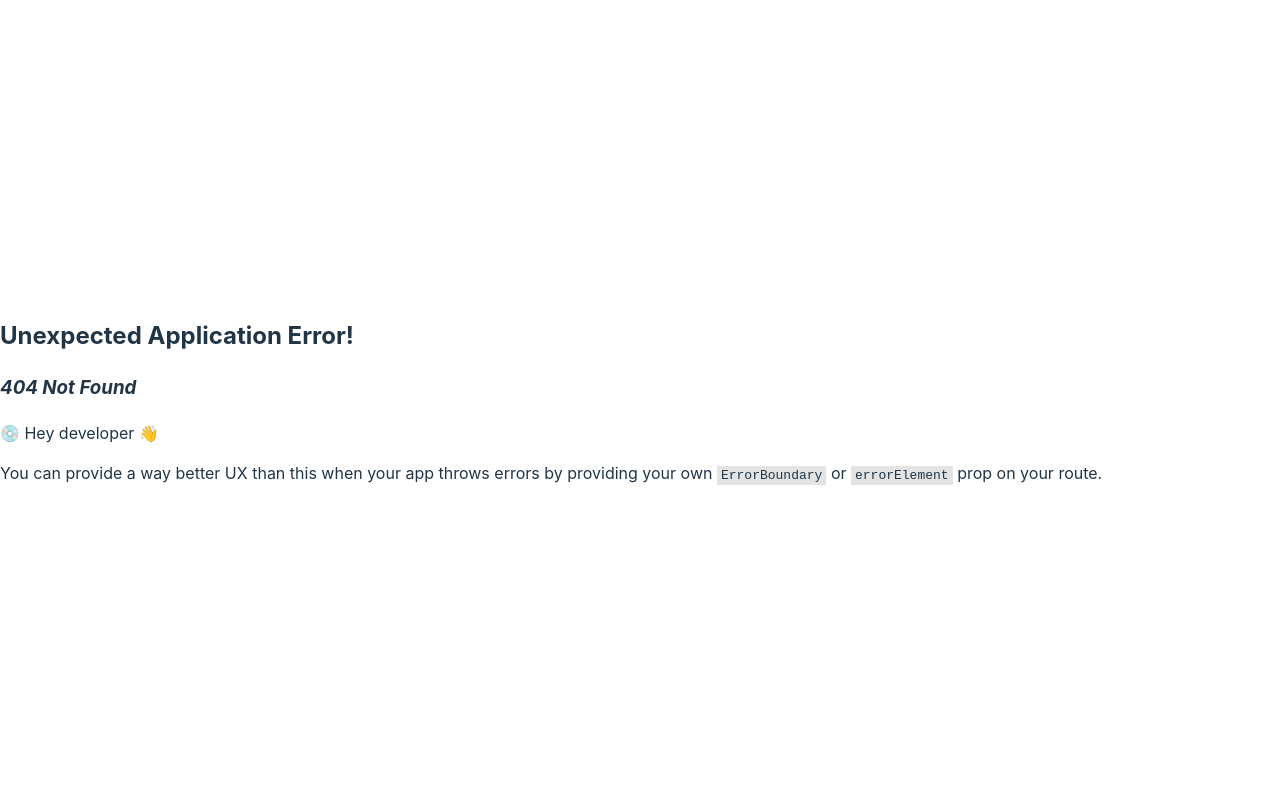
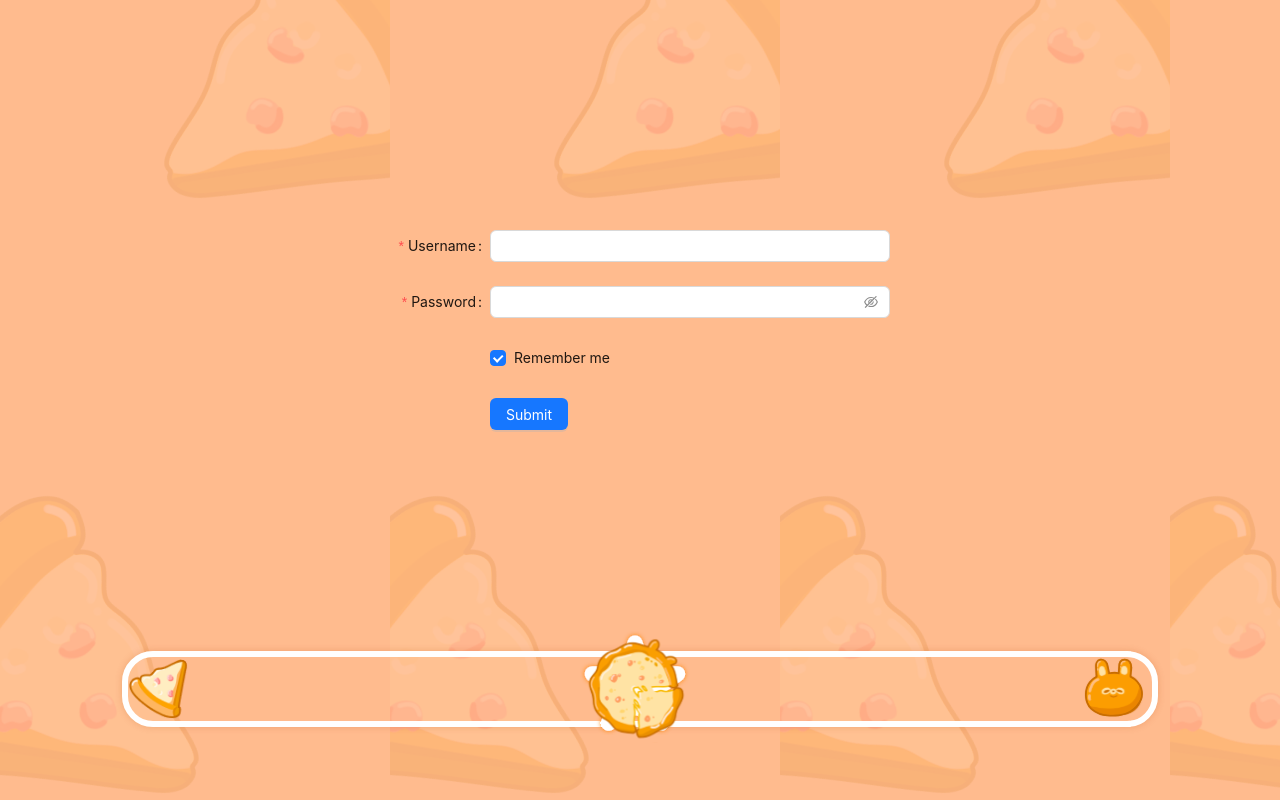
Before and after one commit to LDJ-creat/PisaList, a React (Vite) app in the folder PisaList/: page /Login_Register in a window 1280 px wide. Before the commit this address had no page. Built offline with nearby package versions, Linux system fonts and the light colour scheme.

Commit message:
fix:login_register update:drawer

```diff
--- a/PisaList/package.json
+++ b/PisaList/package.json
@@ -12,6 +12,7 @@
     "deploy": "gh-pages -d dist"
   },
   "dependencies": {
+    "@ant-design/icons": "^5.5.2",
     "@hello-pangea/dnd": "^17.0.0",
     "@react-spring/web": "^9.7.5",
     "@reduxjs/toolkit": "^2.3.0",
--- a/PisaList/src/components/Nav/Nav.css
+++ b/PisaList/src/components/Nav/Nav.css
@@ -5,7 +5,7 @@
     border: 6px solid #FFF;
     box-shadow: 0px 0px 7.8px 0px rgba(179, 72, 0, 0.21);
     position:fixed;
-    bottom:3%;
+    bottom:35px;
     left: 50%;
     transform: translate(-50%, -50%);
     display:flex;
@@ -13,6 +13,13 @@
     justify-content: space-between;
     align-items: center;
     z-index: 100;
+}
+
+@media screen and (max-width: 480px) {
+    .bottom-nav{
+        bottom:65px;
+        left:47%;
+    }
 }
 
 button{
--- a/PisaList/src/page/HomePage/HomePage.css
+++ b/PisaList/src/page/HomePage/HomePage.css
@@ -35,16 +35,32 @@ img{
     color:#F8A00C;
     font-size: 20px;
 }
-.finish-item{
+/* .finish-item{
     font-size: 16px;
-    /* color: #FFBB8E; */
     color:rgb(127, 106, 79);
     white-space: pre-wrap;
     word-wrap: break-all;
+} */
+
+#finish-item-event{
+    font-size: 20px;
+    font-weight: bold;
+    color:rgb(127, 106, 79);
+    white-space: pre-wrap;
+    word-wrap: break-all;
+    margin:0;
 }
-.finish-item::before{
-        content: "★";
-        color: #a0460b;
+
+#finish-item-description{
+    font-size:16px;
+    color:rgb(127, 106, 79);
+    white-space: pre-wrap;
+    word-wrap: break-all;
+    margin-top:3px;
+}
+
+#finish-item-event::before{
+        content: "☺";
 }
 
 ::-webkit-scrollbar{
@@ -74,6 +90,9 @@ img{
     top:2vh;
     right: 2vw;
 }
+.Setting-Icon:hover{
+    color:#F8A00C;
+}
 
 .Setting-Menu-Container{
     display:flex;
@@ -88,13 +107,14 @@ img{
 
 }
 
-.Review, .Self-Setting{
+.Review, .Login_Register, .aboutUs{
     color:aliceblue;
     background-color:#F8A00C ;
-    width: 90px;
+    width: 100%;
     height: 30px;
     font-size: 13px;
     text-align: center;
+    margin: bottom 5px;
 }
 .Review{
     border-bottom: 1px solid whitesmoke;
--- a/PisaList/src/page/HomePage/HomePage.tsx
+++ b/PisaList/src/page/HomePage/HomePage.tsx
@@ -7,6 +7,7 @@ import PieChart from "../../components/PieChart/PieChart.tsx"
 import { useNavigate } from "react-router-dom"
 import AddTaskMenu from "../../components/AddTaskMenu/AddTaskMenu.tsx";
 import { setAppearance } from "../../redux/Store.tsx"
+import {Drawer,Button,ConfigProvider} from "antd"
 
 interface Task {
     id: string;
@@ -35,6 +36,12 @@ const HomePage=()=>{
     const addRef = createRef<HTMLDivElement>();
     const [date,setDate] = useState("");
     const [settingMenu,setSettingMenu]=useState(false);
+    const openSettingMenu=()=>{
+        setSettingMenu(true);
+    }
+    const closeSettingMenu=()=>{
+        setSettingMenu(false);
+    }
     // const [addTaskMenu,setAddTaskMenu] = useState(false);
     useEffect(()=>{
         const getDate=()=>{
@@ -68,18 +75,39 @@ const HomePage=()=>{
                 {tasks.map((task:Task, index:number) => {
                     return task.completed&&task.completed_Date==date?(
                     <div key={index} className="finish-item">
-                        {task.event}---{task.description}
+                        <p id="finish-item-event">{task.event}</p>
+                        <p id="finish-item-description">{task.description}</p>
                     </div>
 
                     ):null;
                 })}
             </div>
+            <div>
+            <ConfigProvider
+                theme={{
+                    components: {
+                    Button: {
+                        colorIconHover:"#FFBB8E",
+                        colorIcon:"#FFBB8E",
+                    },
+                    },
+                }}
+                >
 
-            <button className="Setting-Icon Bgi" onClick={()=>setSettingMenu(!settingMenu)}></button>
+                <Button type="primary" onClick={openSettingMenu} className="Setting-Icon Bgi" ></Button>
+                <Drawer title="Self-Center" onClose={closeSettingMenu} open={settingMenu} >
+                    <p><button className="Login_Register" onClick={()=>navigate("/Login_Register")}>登录/注册</button></p>
+                    <p><button className="Review" onClick={()=>navigate("/Review")}>完成回顾</button></p>
+                    <p><button className="aboutUs" onClick={()=>navigate("/Review")}>关于我们</button></p>
+
+                </Drawer>
+            </ConfigProvider>
+            </div>
+            {/* <button className="Setting-Icon Bgi" onClick={()=>setSettingMenu(!settingMenu)}></button>
             {settingMenu&&<div className="Setting-Menu-Container">
                 <button className="Review" onClick={()=>navigate("/review")}>完成回顾</button>
                 <button className="Self-Setting" onClick={()=>navigate("/selfSetting")}>个人中心</button>
-            </div>}
+            </div>} */}
             <button className="addTask Bgi" onClick={()=>dispatch(setAppearance())}></button>
             <PieChart/>
             {appear&&<AddTaskMenu ref={addRef}/>}
--- a/PisaList/src/page/ListPage/ListPage.css
+++ b/PisaList/src/page/ListPage/ListPage.css
@@ -67,17 +67,20 @@
     font-size: 25px;
     font-weight: 700;
     margin:3px 0px;
+    margin-top:12px;
 }
 .task-description{
     margin-top: 2px;
 }
 .finishTask{
-    background-image: url("../../images/tick.svg");
-    position: absolute;
-    top:3px;
-    right:1%;
-    width: 10px;
-    height: 10px;
+    position:absolute;
+    top:10px;
+    right:10px;
+}
+.editTask{
+    position:absolute;
+    top:54px;
+    right:10px;
 }
 .deleteTask{
     background-image: url("../../images/delete.svg");
--- a/PisaList/src/page/ListPage/ListPage.tsx
+++ b/PisaList/src/page/ListPage/ListPage.tsx
@@ -6,6 +6,8 @@ import { DragDropContext, Draggable, Droppable, DroppableProvided } from "@hello
 import Nav from "../../components/Nav/Nav";
 import AddTaskMenu from "../../components/AddTaskMenu/AddTaskMenu.tsx";
 import { setAppearance } from "../../redux/Store.tsx"
+import { Button } from "antd";
+import{EditOutlined, CheckOutlined } from '@ant-design/icons';
 
 
 interface Task {
@@ -170,8 +172,10 @@ const ListPage = () => {
         {/* 双击删除任务 */}
           <div className="task" onDoubleClick={()=>handleDelete(task.id)}>
           {task.is_cycle ? <button className="limited-time" onClick={()=>dispatch(isCycle(task.id))} >循环</button> : <button className="cycle-time" onClick={()=>dispatch(isCycle(index))}>限时</button>}
-          <button className="finishTask Bgi" onClick={()=>handleFinish(task.id)}></button>
-          <button className="deleteTask Bgi" onClick={() =>handleModify(task.id) }></button>
+          {/* <button className="finishTask Bgi" onClick={()=>handleFinish(task.id)}></button> */}
+          {/* <button className="deleteTask Bgi" onClick={() =>handleModify(task.id) }></button> */}
+          <Button shape="round" icon={<CheckOutlined />} className="finishTask " onClick={()=>handleFinish(task.id)} type="primary"></Button>
+          <Button shape="round" icon={<EditOutlined />} className="editTask " onClick={()=>handleModify(task.id)} type="primary"></Button>
           <p className='taskListName'>{task.event}</p>
           <p className='task-description'>{task.description}</p>
         </div>
--- /dev/null
+++ b/PisaList/src/page/Login_Register/Login_Register.css
@@ -0,0 +1,26 @@
+#login_register{
+    display: flex;
+    flex-direction: column;
+    justify-content: center;
+    align-items: center;
+    width: 100vw;
+    height: 100vh;
+    position:relative;
+    background-color:#FFBB8E ;
+    background-image: url("../../images/背景垫图.png");
+    background-repeat: repeat;
+}
+
+#basic{
+    width: 600px;
+    height: 340px;
+    margin-right:100px;
+}
+
+@media screen and (max-width: 480px) {
+    #basic{
+        width: 350px;
+        height: 300px;
+        margin-right:0px;
+    }
+}
--- /dev/null
+++ b/PisaList/src/page/Login_Register/Login_Register.tsx
@@ -0,0 +1,63 @@
+import React from 'react';
+import type { FormProps } from 'antd';
+import { Button, Checkbox, Form, Input } from 'antd';
+import './Login_Register.css';
+import Nav from '../../components/Nav/Nav';
+
+type FieldType = {
+  username?: string;
+  password?: string;
+  remember?: string;
+};
+
+const onFinish: FormProps<FieldType>['onFinish'] = (values) => {
+  console.log('Success:', values);
+};
+
+const onFinishFailed: FormProps<FieldType>['onFinishFailed'] = (errorInfo) => {
+  console.log('Failed:', errorInfo);
+};
+
+const Login_Register: React.FC = () => (
+  <div id="login_register">
+  <Form
+    name="basic"
+    labelCol={{ span: 8 }}
+    wrapperCol={{ span: 16 }}
+    style={{ maxWidth: 600 }}
+    initialValues={{ remember: true }}
+    onFinish={onFinish}
+    onFinishFailed={onFinishFailed}
+    autoComplete="off"
+  >
+    <Form.Item<FieldType>
+      label="Username"
+      name="username"
+      rules={[{ required: true, message: 'Please input your username!' }]}
+    >
+      <Input />
+    </Form.Item>
+
+    <Form.Item<FieldType>
+      label="Password"
+      name="password"
+      rules={[{ required: true, message: 'Please input your password!' }]}
+    >
+      <Input.Password />
+    </Form.Item>
+
+    <Form.Item<FieldType> name="remember" valuePropName="checked" label={null}>
+      <Checkbox>Remember me</Checkbox>
+    </Form.Item>
+
+    <Form.Item label={null}>
+      <Button type="primary" htmlType="submit">
+        Submit
+      </Button>
+    </Form.Item>
+  </Form>
+  <Nav />
+  </div>
+);
+
+export default Login_Register;
--- a/PisaList/src/page/PersonalReview/PersonalReview..css
+++ b/PisaList/src/page/PersonalReview/PersonalReview..css
@@ -18,6 +18,13 @@
     flex-direction: column;
     justify-content: center;
     align-items: center;
+}
+
+#personal-review-title{
+    font-size: 24px;
+    font-weight: 700;
+    margin-top: 10px;
+    color:darkgoldenrod
 }
 .personal-review-item{
     border-left:2px solid #9c6b618e;
--- a/PisaList/src/page/PersonalReview/PersonalReview.tsx
+++ b/PisaList/src/page/PersonalReview/PersonalReview.tsx
@@ -3,6 +3,7 @@ import { useSelector} from "react-redux";
 import { useState, useEffect } from "react";
 import { parseISO } from "date-fns";
 import Nav from "../../components/Nav/Nav";
+// import { Timeline } from "antd";
 interface Task {
     id: string;
     event: string;
@@ -31,9 +32,10 @@ const PersonalReview = () => {
             });
             setFinishTasks(sortedData);
         }
-    }, []);
+    }, [finishTasks]);
     return(
         <div className="personal-review-container">
+            <p id="personal-review-title">{finishTasks.length? "--------------------------------------Time Line------------------------------------":"------------------------------------暂未有任何任务完成喔------------------------------------"}</p>
             <div className="personal-review">
                 {finishTasks.map((task:Task,index:number)=>{
                     return(
@@ -46,6 +48,8 @@ const PersonalReview = () => {
                     )
                 })}
             </div>
+            {/* <Timeline mode="left" items={[{label:finishTasks.map((task:Task)=>{return(task.completed_Date)}),children:finishTasks.map((task:Task)=>{return(task.event)})}]}></Timeline> */}
+
             <Nav />
         </div>
     )
--- a/PisaList/src/router/router.tsx
+++ b/PisaList/src/router/router.tsx
@@ -7,6 +7,7 @@ import MyWishList from "../page/MyWishList/MyWIshList.tsx";
 import ExtractWishes from "../page/ExtractWishes/ExtractWishes.tsx";
 import WishCommunity from "../page/WishCommunity/WishCommunity.tsx";
 import PersonalReview from "../page/PersonalReview/PersonalReview.tsx";
+import Login_Register from "../page/Login_Register/Login_Register.tsx";
 const router=createBrowserRouter([
 {
     path:"/",
@@ -39,6 +40,10 @@ const router=createBrowserRouter([
 {
     path:"/review",
     element:<PersonalReview/>
+},
+{
+    path:"Login_Register",
+    element:<Login_Register/>
 }
 
 ])
```
Also changed, not shown: PisaList/src/component/PieChart/PieChart/PieChart.tsx (deleted, +0 -96 lines), 1 other file (tests, documents, lock files or other folders).
